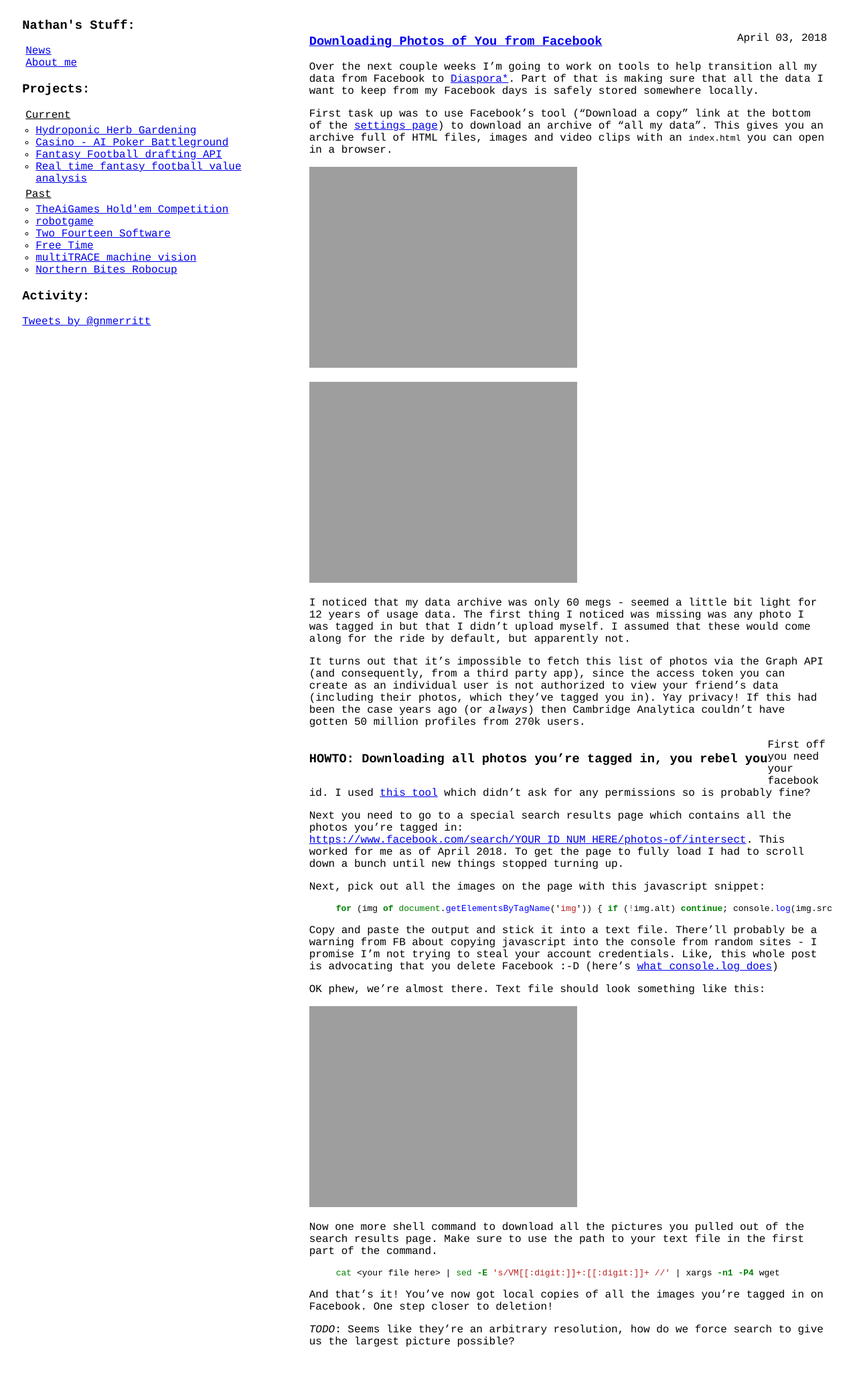
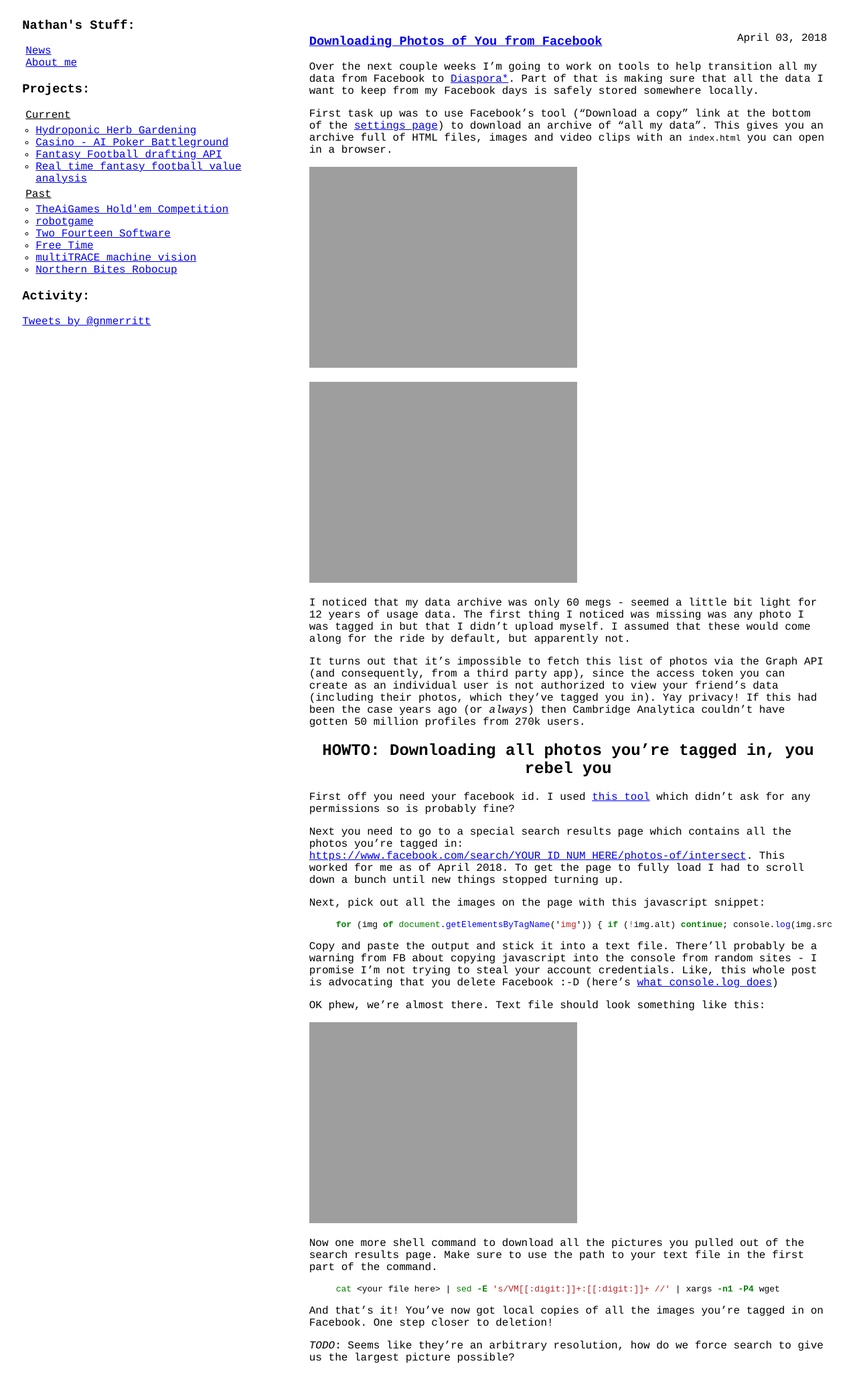
Before and after one commit to gnmerritt/gnmerritt.net, a Jekyll site: the page built from _posts/2018-04-03-fb-photos-of-me.markdown, in a window 1280 px wide. Shown: the whole page at 67% size. Built offline with Jekyll 4.4.1, drawn with Linux system fonts in a browser that asks for light colours; comment, search, counter and statistics services are not loaded; before the commit the page ends 2060 px from its top, so only the background shows below that.

Commit message:
increase header weight for wrapping?

```diff
--- a/_posts/2018-04-03-fb-photos-of-me.markdown
+++ b/_posts/2018-04-03-fb-photos-of-me.markdown
@@ -16,7 +16,7 @@
 
 It turns out that it's impossible to fetch this list of photos via the Graph API (and consequently, from a third party app), since the access token you can create as an individual user is not authorized to view your friend's data (including their photos, which they've tagged you in). Yay privacy! If this had been the case years ago (or _always_) then Cambridge Analytica couldn't have gotten 50 million profiles from 270k users.
 
-### HOWTO: Downloading all photos you're tagged in, you rebel you
+## HOWTO: Downloading all photos you're tagged in, you rebel you
 
 First off you need your facebook id. I used [this tool](https://zerohacks.com/find-facebook-id/) which didn't ask for any permissions so is probably fine?
 
```
